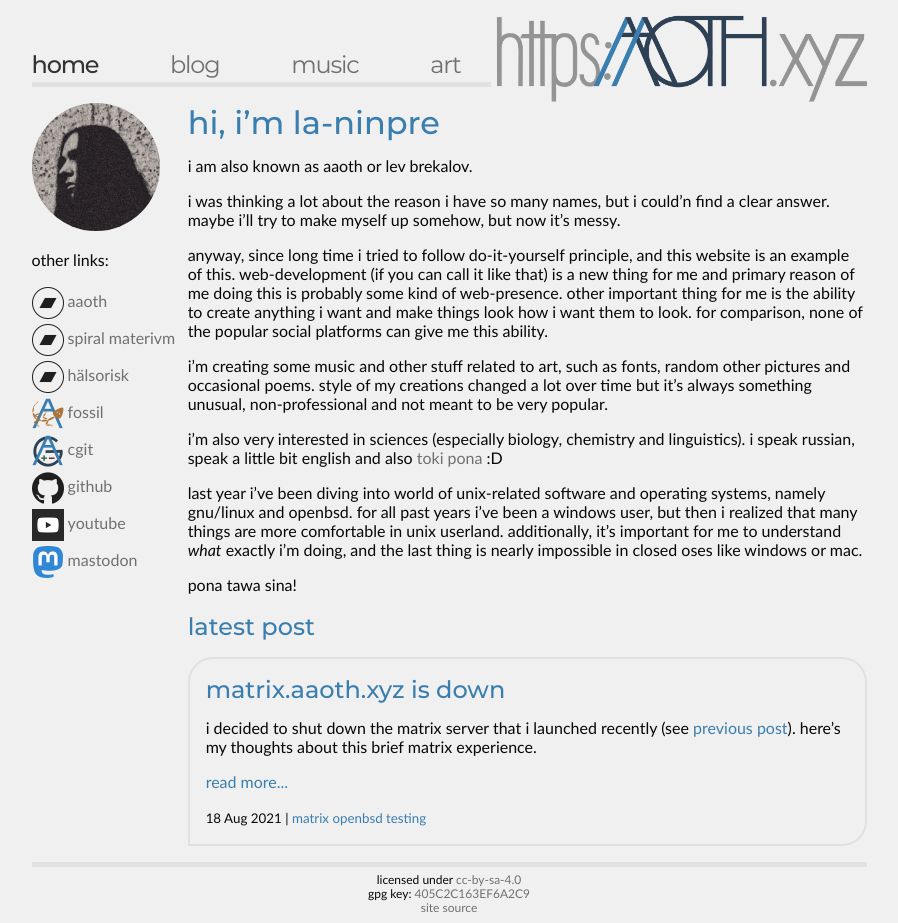
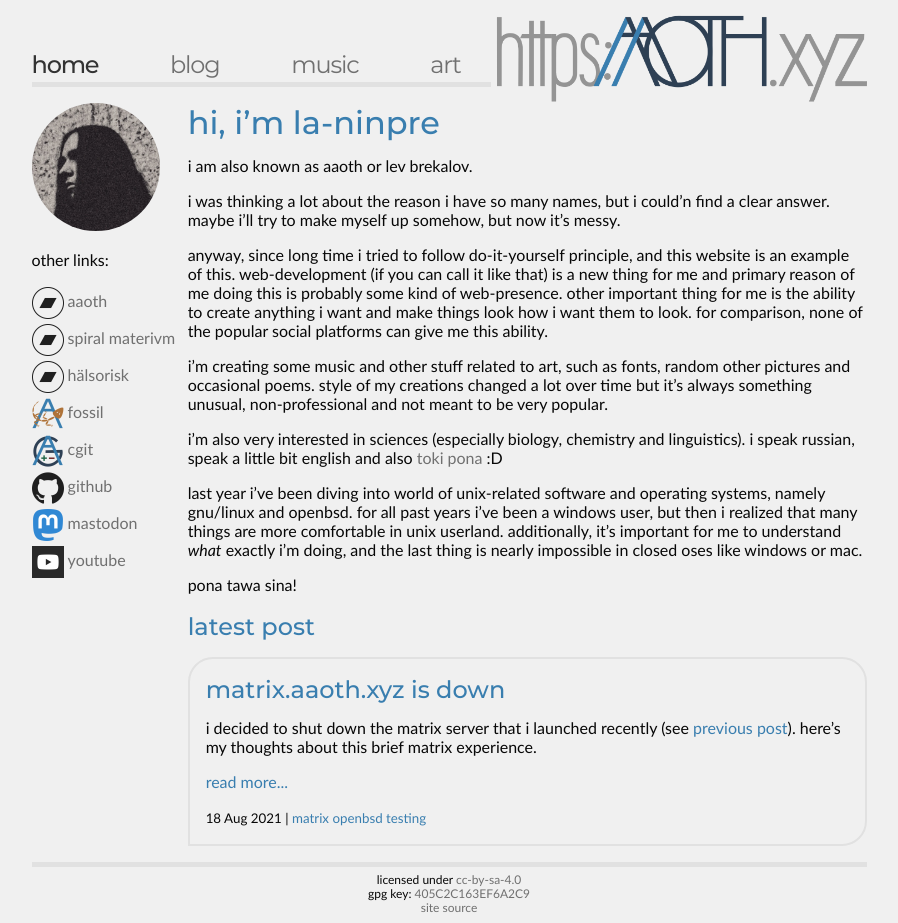
Before and after one commit to la-ninpre/aaoth.xyz, a Jekyll site: the page built from index.md, in a window 1280 px wide and 923 px high. Shown: the whole window, without its empty margins (191-1089 px from the left). Built offline with Jekyll 4.4.1, drawn with Linux system fonts in a browser that asks for light colours.

Commit message:
bring mastodon link back to structure

```diff
--- a/_data/links.yml
+++ b/_data/links.yml
@@ -19,3 +19,7 @@
 - name: hälsorisk
   link: https://haelsorisk.bandcamp.com
   type: bandcamp
+- name: mastodon
+  link: https://distrotoot.com/@la_ninpre
+  type: mastodon
+  rel: me
--- a/_layouts/about-page.html
+++ b/_layouts/about-page.html
@@ -9,28 +9,19 @@ layout: default
         <div class="about-links">
             <p>other links:</p>
             <ul>
-                {% assign sorted_links = site.data.links | sort: "type" %}
+                {%- assign sorted_links = site.data.links | sort: "type" -%}
                 {% for link in sorted_links %}
                 <li>
-                    <a href="{{ link.link }}">
+                    <a href="{{ link.link }}"
+                    {%- if link.rel -%}rel="{{ link.rel }}"{%- endif -%}>
                         <img
                        class= "link-icon"
-                       alt="{{ link.type }}"
                        width=32px height=32px
                        src="/assets/img/{{ link.type }}-icon.png">
                         <div class="link-text">{{ link.name }}</div>
                     </a>
                 </li>
                 {% endfor %}
-                <li>
-                    <a rel="me" href="https://distrotoot.com/@la_ninpre">
-                        <img class="link-icon"
-                             alt="mastodon"
-                             width=32px height=32px
-                             src="/assets/img/mastodon-icon.png">
-                        <div class="link-text">mastodon</div>
-                    </a>
-                </li>
             </ul>
         </div>
     </div>
```
